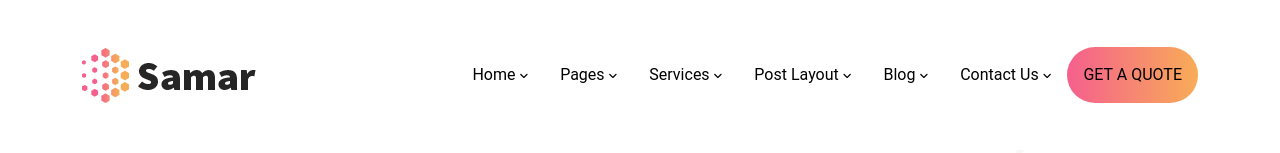
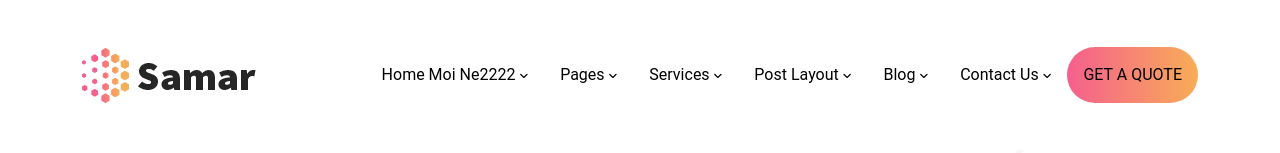
Before and after one commit to LePhamAnhTuan/Samar, a plain HTML site: page index.html in a window 1280 px wide. Shown: the top 153 px of the page. Drawn offline with nearby package versions, Linux system fonts and the light colour scheme.

Commit message:
text strash

```diff
--- a/index.html
+++ b/index.html
@@ -44,7 +44,7 @@
           <ul class="nav">
             <li class="nav-item">
               <a class="nav-link" href="#"
-                >home <i class="fa-solid fa-angle-down"></i
+                >home moi ne2222 <i class="fa-solid fa-angle-down"></i
               ></a>
             </li>
             <li class="nav-item">
```
